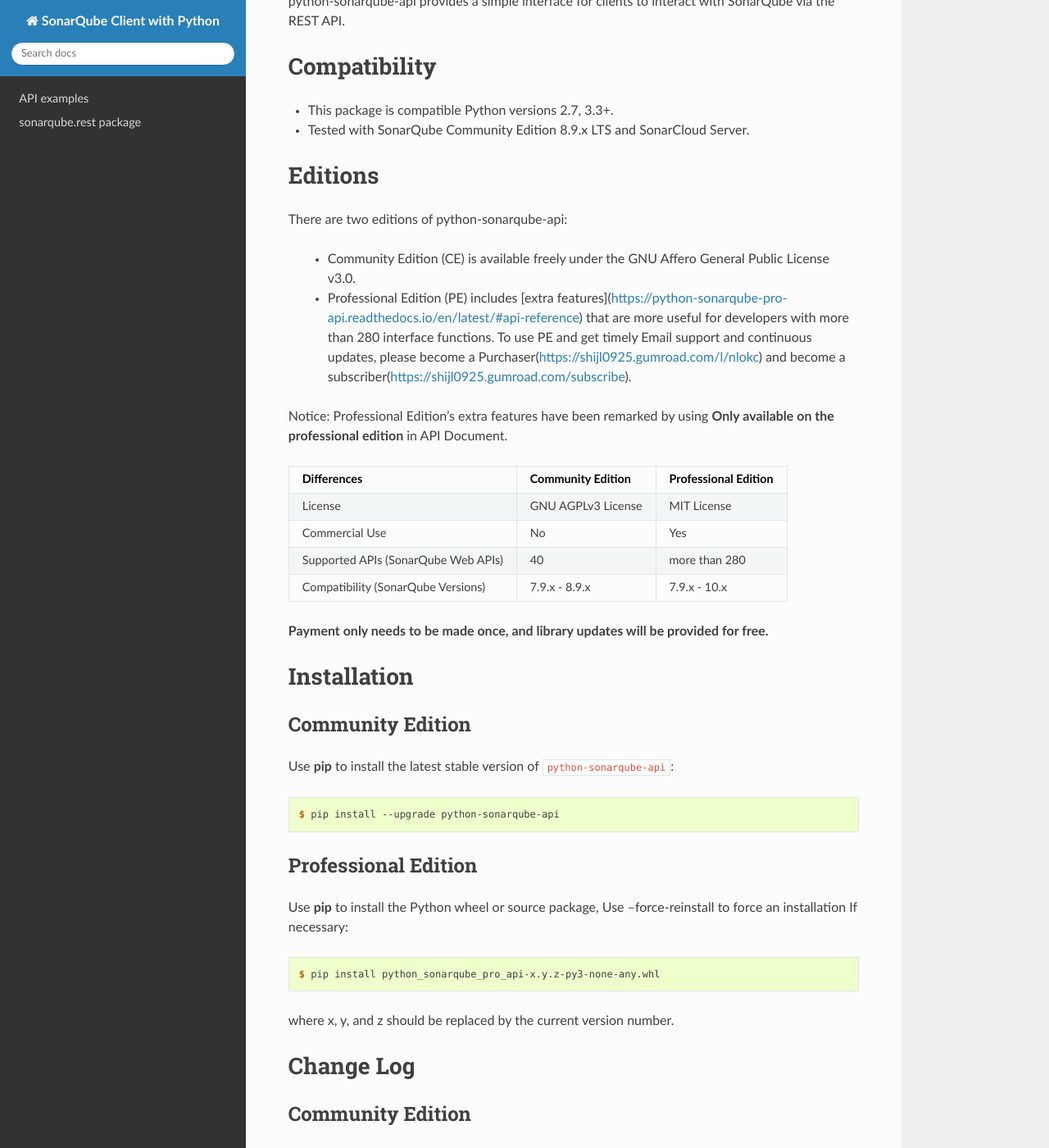
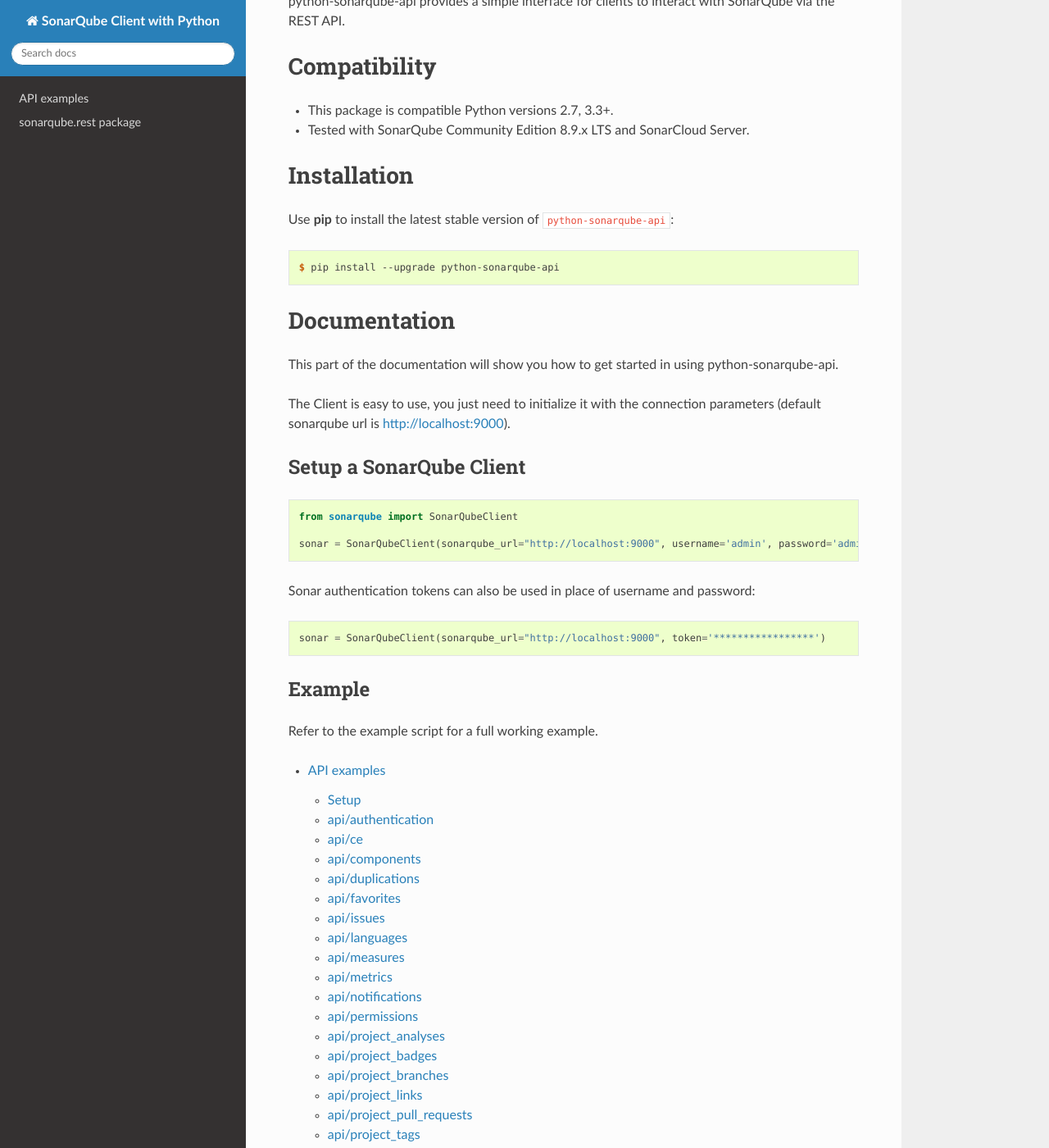
Before and after one commit to shijl0925/python-sonarqube-api, a Sphinx documentation site: the page built from docs/index.rst, in a window 1280 px wide and 1400 px high, scrolled down 207 px. Shown: the whole window at 82% size. Built offline with Sphinx 7.4.7 and the Read the Docs theme 3.1.0, drawn with Linux system fonts in a browser that asks for light colours; some of the changed text lies outside the part shown.

Commit message:
Update index.rst

```diff
--- a/docs/index.rst
+++ b/docs/index.rst
@@ -15,70 +15,14 @@
 * This package is compatible Python versions 2.7, 3.3+.
 * Tested with SonarQube Community Edition 8.9.x LTS and SonarCloud Server.
 
-Editions
-========
-
-There are two editions of python-sonarqube-api:
-
- * Community Edition (CE) is available freely under the GNU Affero General Public License v3.0.
- * Professional Edition (PE) includes [extra features](https://python-sonarqube-pro-api.readthedocs.io/en/latest/#api-reference)
-   that are more useful for developers with more than 280 interface functions. To use PE and get timely Email support and continuous updates,
-   please become a Purchaser(https://shijl0925.gumroad.com/l/nlokc) and become a subscriber(https://shijl0925.gumroad.com/subscribe).
-
-Notice: Professional Edition's extra features have been remarked by using **Only available on the professional edition** in API Document.
-
-+---------------------+---------------------+-----------------------+
-| Differences         | Community Edition   | Professional Edition  |
-+=====================+=====================+=======================+
-| License             | GNU AGPLv3 License  | MIT License           |
-+---------------------+---------------------+-----------------------+
-| Commercial Use      | No                  | Yes                   |
-+---------------------+---------------------+-----------------------+
-| Supported APIs      | 40                  | more than 280         |
-| (SonarQube Web APIs)|                     |                       |
-+---------------------+---------------------+-----------------------+
-| Compatibility       | 7.9.x - 8.9.x       | 7.9.x - 10.x          |
-| (SonarQube Versions)|                     |                       |
-+---------------------+---------------------+-----------------------+
-
-**Payment only needs to be made once, and library updates will be provided for free.**
-
 Installation
 ============
 
-Community Edition
------------------
 Use :command:`pip` to install the latest stable version of ``python-sonarqube-api``:
 
 .. code-block:: console
 
    $ pip install --upgrade python-sonarqube-api
-
-Professional Edition
---------------------
-Use :command:`pip` to install the Python wheel or source package, Use --force-reinstall to force an installation If necessary:
-
-.. code-block:: console
-
-   $ pip install python_sonarqube_pro_api-x.y.z-py3-none-any.whl
-
-
-where x, y, and z should be replaced by the current version number.
-
-
-Change Log
-==========
-
-Community Edition
------------------
-
-See the `CHANGELOG-CE.md <https://github.com/shijl0925/python-sonarqube-api/blob/master/CHANGELOG-CE.md>`_ file for Community Edition.
-
-Professional Edition
---------------------
-
-See the `CHANGELOG-PE.md <https://github.com/shijl0925/python-sonarqube-api/blob/master/CHANGELOG-PE.md>`_ file for Professional Edition.
-
 
 Documentation
 =============
```
